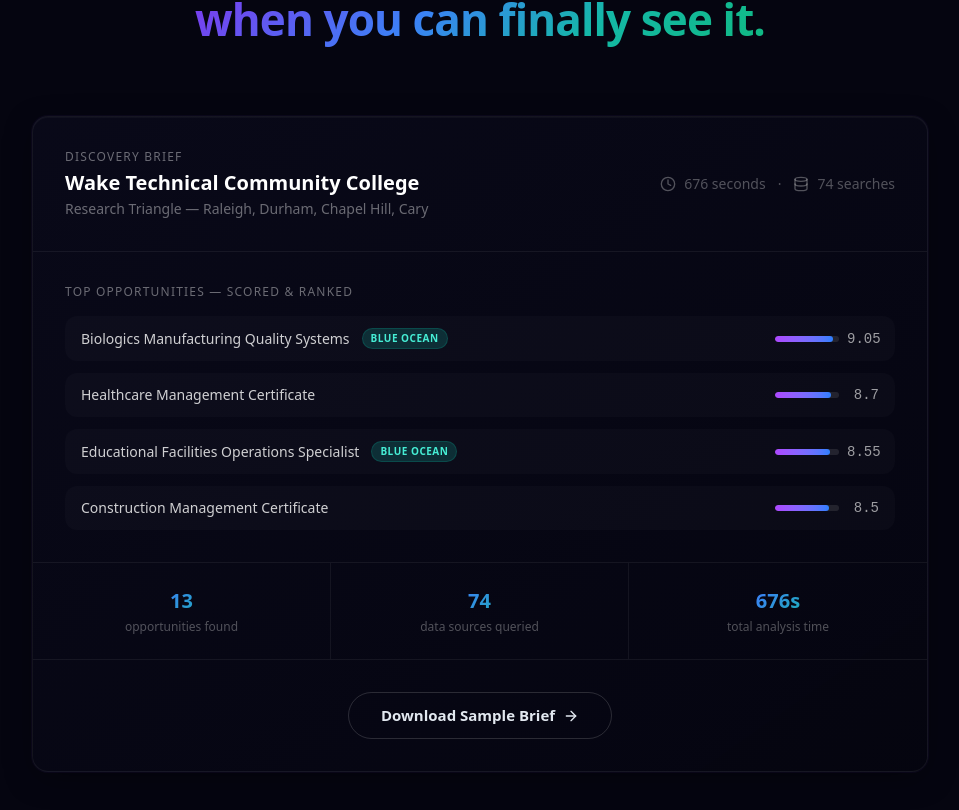
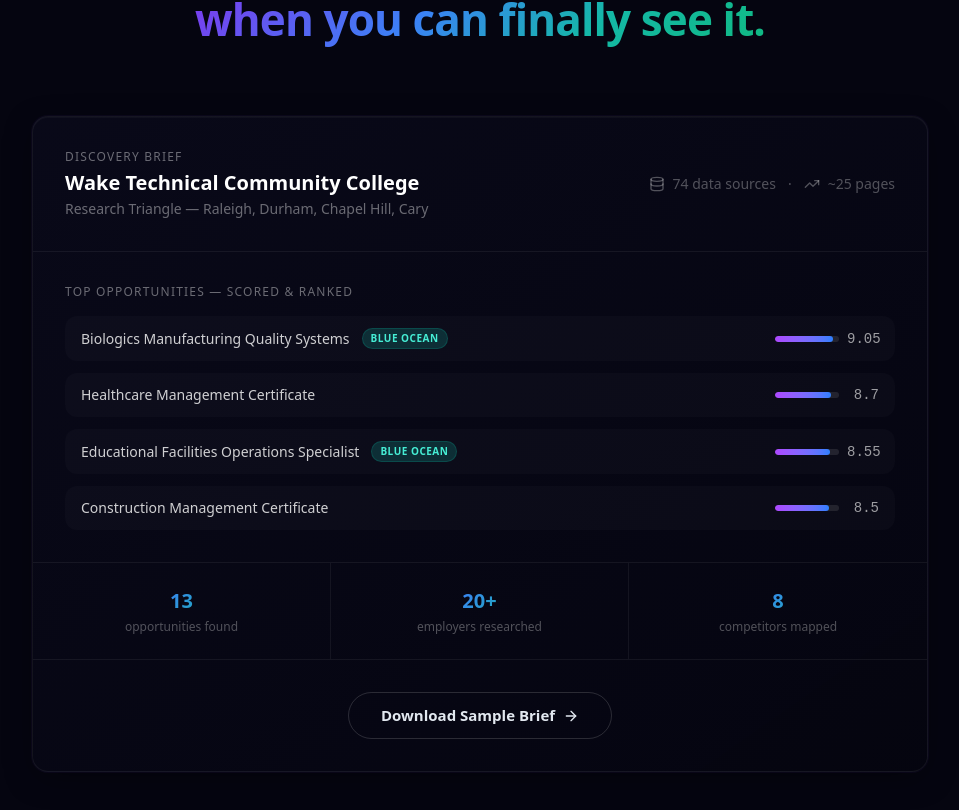
Before and after one commit to wspanic201/workforce-intelligence, a Next.js app: page / in a window 1280 px wide. Shown: the part 2342-3152 px from the top of the page, without its empty margins (160-1119 px from the left). Built offline with nearby package versions, Linux system fonts and the light colour scheme.

Commit message:
remove timing data from report preview, replace with depth metrics

```diff
--- a/app/page.tsx
+++ b/app/page.tsx
@@ -1,7 +1,7 @@
 'use client';
 
 import Link from 'next/link';
-import { Check, Shield, ArrowRight, Zap, Clock, Database, TrendingUp } from 'lucide-react';
+import { Check, Shield, ArrowRight, Zap, Database, TrendingUp } from 'lucide-react';
 import {
   AnimateOnScroll,
   StaggerChildren,
@@ -248,11 +248,11 @@
                     </p>
                   </div>
                   <div className="flex items-center gap-2 text-sm text-white/30">
-                    <Clock className="h-4 w-4" />
-                    <span>676 seconds</span>
+                    <Database className="h-4 w-4" />
+                    <span>74 data sources</span>
                     <span className="mx-1">·</span>
-                    <Database className="h-4 w-4" />
-                    <span>74 searches</span>
+                    <TrendingUp className="h-4 w-4" />
+                    <span>~25 pages</span>
                   </div>
                 </div>
               </div>
@@ -321,8 +321,8 @@
               <div className="grid grid-cols-3 divide-x divide-white/[0.06]">
                 {[
                   { value: '13', label: 'opportunities found' },
-                  { value: '74', label: 'data sources queried' },
-                  { value: '676s', label: 'total analysis time' },
+                  { value: '20+', label: 'employers researched' },
+                  { value: '8', label: 'competitors mapped' },
                 ].map(({ value, label }) => (
                   <div key={label} className="p-4 md:p-6 text-center">
                     <div className="font-heading font-bold text-xl text-gradient-cosmic">
```
